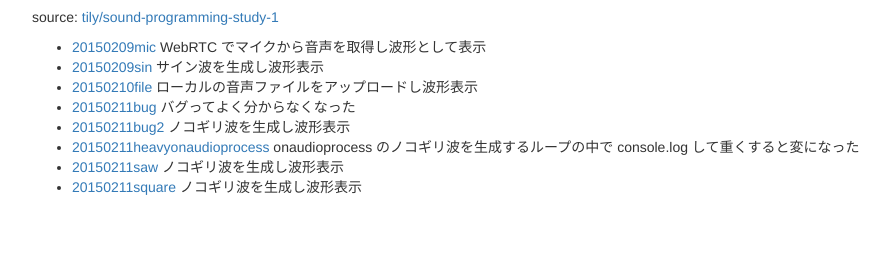
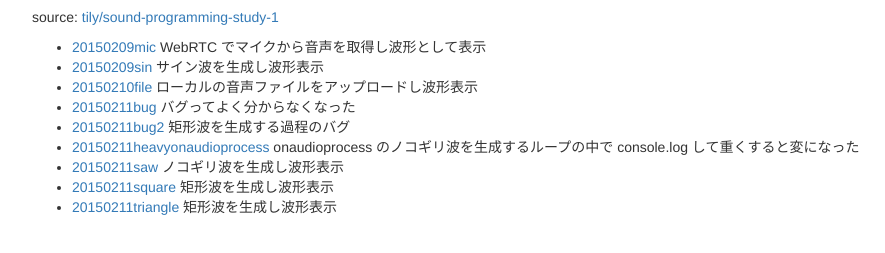
Before and after one commit to tily/sps1, a website: page index.html in a window 1280 px wide. Shown: the part 63-316 px from the top of the page, without its empty margins (38-923 px from the left). Drawn offline with Linux system fonts and the light colour scheme.

Commit message:
update index

```diff
--- a/index.html
+++ b/index.html
@@ -14,10 +14,11 @@
 				<li><a href="20150209sin.html">20150209sin</a> サイン波を生成し波形表示</li>
 				<li><a href="20150210file.html">20150210file</a> ローカルの音声ファイルをアップロードし波形表示</li>
 				<li><a href="20150211bug.html">20150211bug</a> バグってよく分からなくなった</li>
-				<li><a href="20150211bug2.html">20150211bug2</a> ノコギリ波を生成し波形表示</li>
+				<li><a href="20150211bug2.html">20150211bug2</a> 矩形波を生成する過程のバグ</li>
 				<li><a href="20150211heavyonaudioprocess.html">20150211heavyonaudioprocess</a> onaudioprocess のノコギリ波を生成するループの中で console.log して重くすると変になった</li>
 				<li><a href="20150211saw.html">20150211saw</a> ノコギリ波を生成し波形表示</li>
-				<li><a href="20150211square.html">20150211square</a> ノコギリ波を生成し波形表示</li>
+				<li><a href="20150211square.html">20150211square</a> 矩形波を生成し波形表示</li>
+				<li><a href="20150211triangle.html">20150211triangle</a> 矩形波を生成し波形表示</li>
 			</ul>
 		</div>
 	</body>
```
